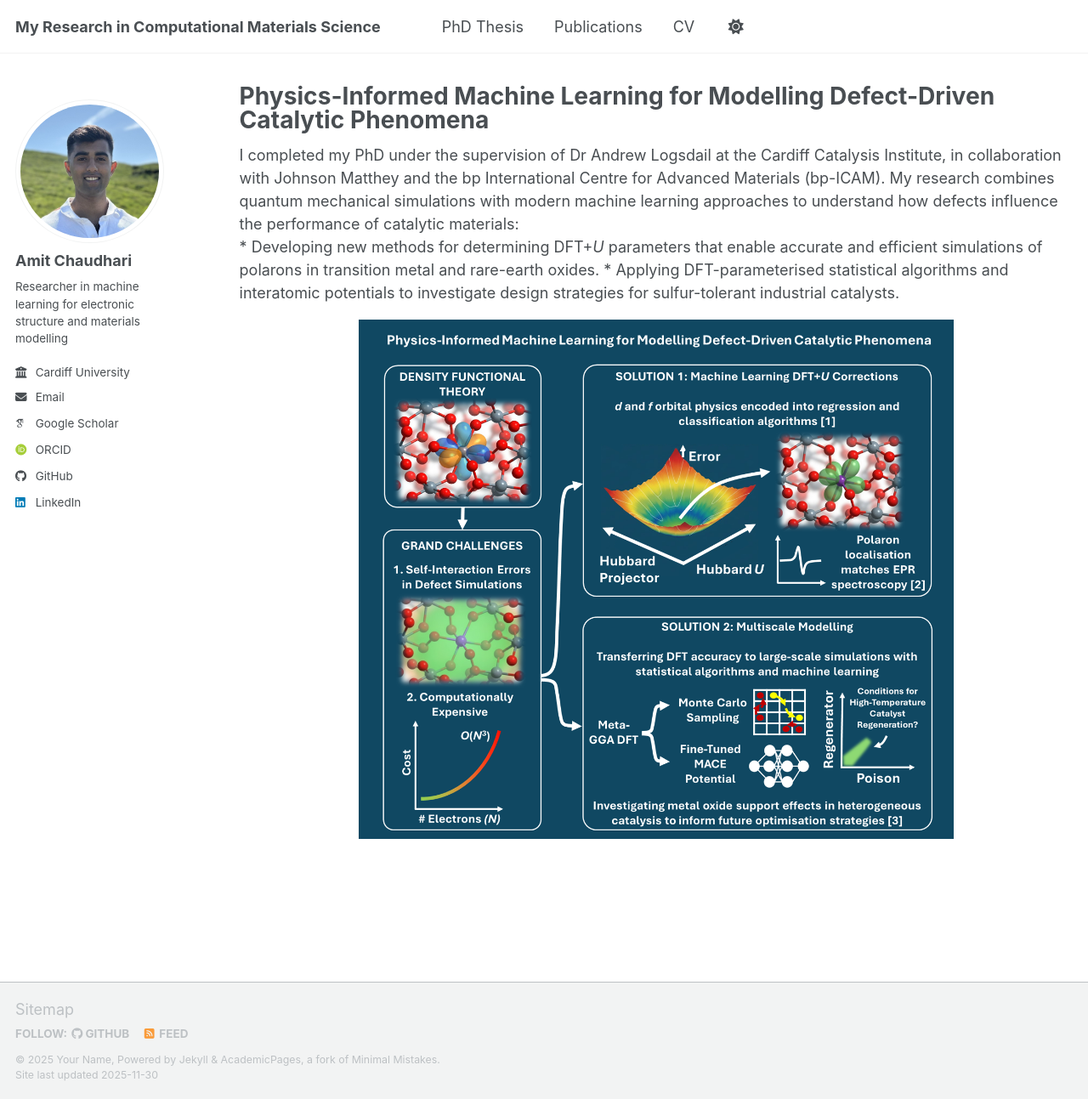
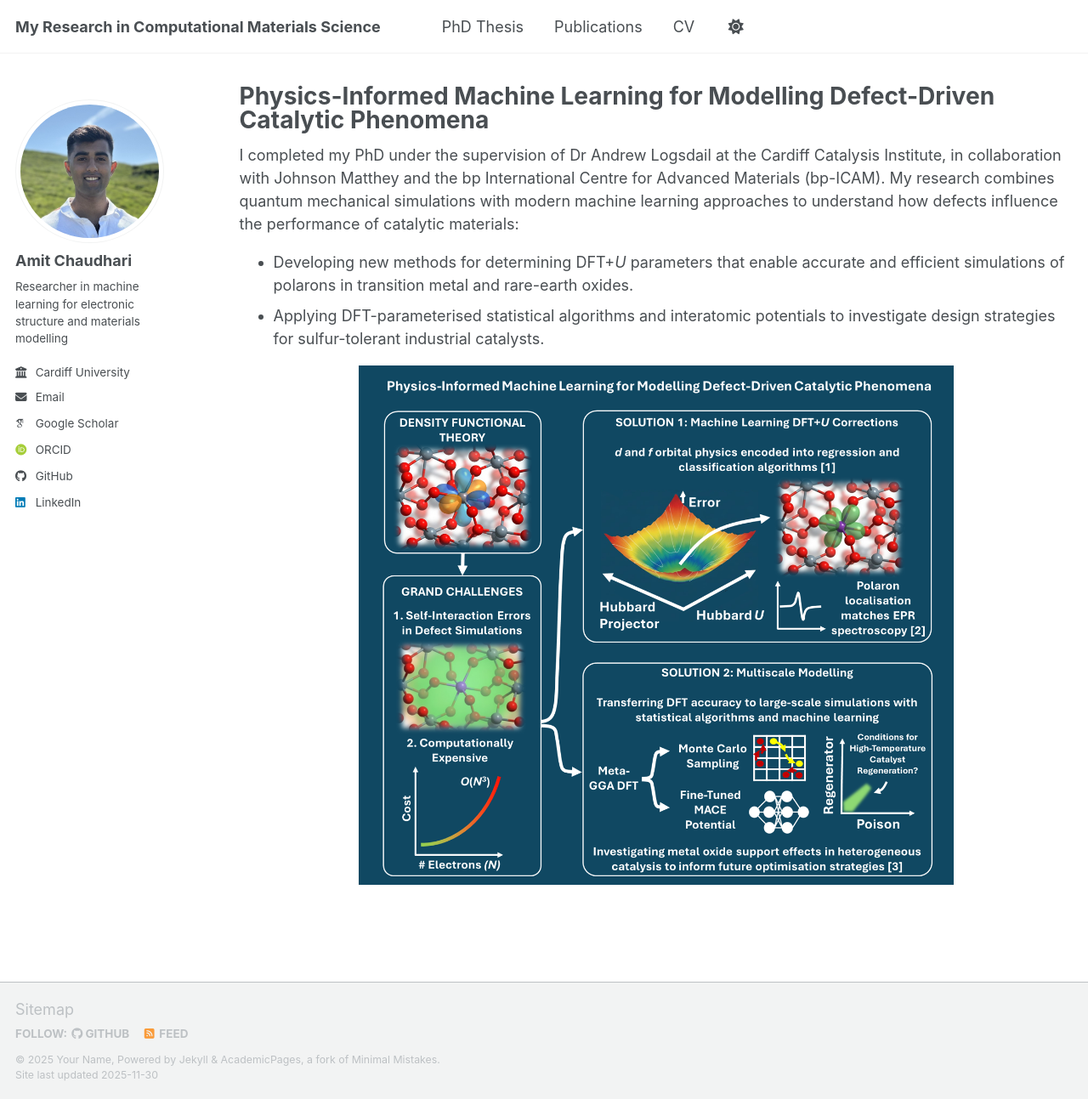
Before and after one commit to amitmc1/amitmc1.github.io, a Jekyll site: the page built from _pages/phdthesis.html, in a window 1280 px wide and 1293 px high. Shown: the whole window at 85% size. Built offline with Jekyll 4.4.1, drawn with Linux system fonts in a browser that asks for light colours; some web fonts are replaced; a script bundle is joined from its source files by our own code; library files that are not in the unit come from our copies.

Commit message:
Update phdthesis.html

```diff
--- a/_pages/phdthesis.html
+++ b/_pages/phdthesis.html
@@ -16,9 +16,10 @@ I completed my PhD under the supervision of Dr Andrew Logsdail at the Cardiff Ca
 
 <br>
 
-* Developing new methods for determining DFT+<em>U</em> parameters that enable accurate and efficient simulations of polarons in transition metal and rare-earth oxides.
-
-* Applying DFT-parameterised statistical algorithms and interatomic potentials to investigate design strategies for sulfur-tolerant industrial catalysts.
+<ul>
+  <li>Developing new methods for determining DFT+<em>U</em> parameters that enable accurate and efficient simulations of polarons in transition metal and rare-earth oxides.</li>
+  <li>Applying DFT-parameterised statistical algorithms and interatomic potentials to investigate design strategies for sulfur-tolerant industrial catalysts.</li>
+</ul>
 
 <p align="center">
   <img src="/images/Linkedin_summary.png" alt="Overview of my PhD research" style="max-width: 700px; width: 100%; border-radius: 0px;">
```
